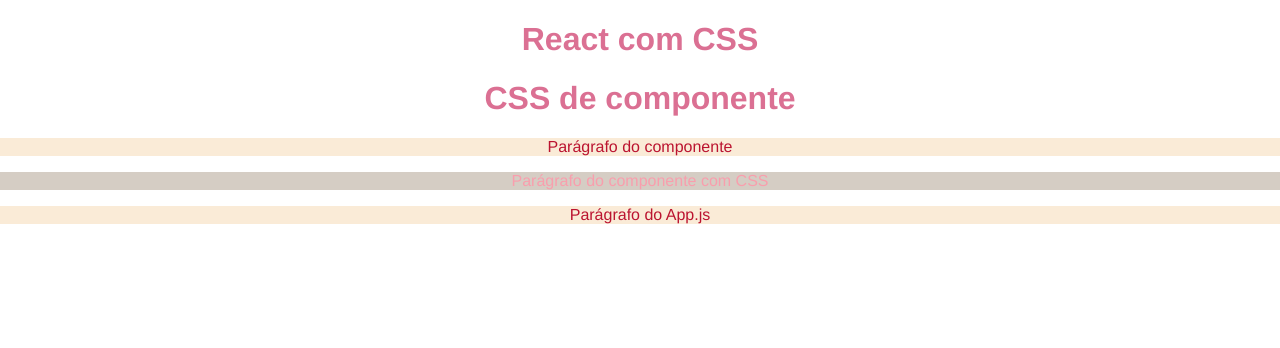
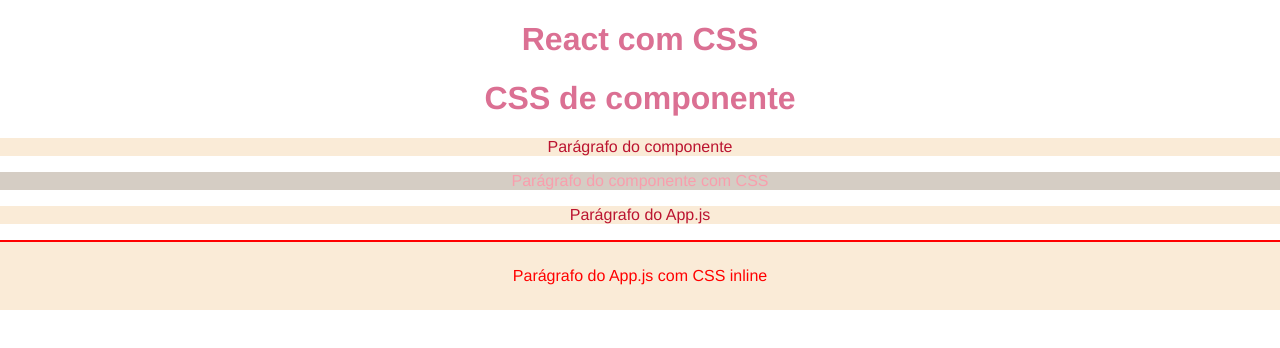
Before and after one commit to Antonio-Marquess/Curso_React, a React (Create React App) app in the folder 4_CSS_REACT/css_react/: page / in a window 1280 px wide. Shown: the top 348 px of the page. Built offline with nearby package versions, Linux system fonts and the light colour scheme.

Commit message:
CSS inline

```diff
--- a/4_CSS_REACT/css_react/src/App.js
+++ b/4_CSS_REACT/css_react/src/App.js
@@ -9,6 +9,10 @@ function App() {
         {/*CSS de componente*/}
         <MyComponent />
         <p>Parágrafo do App.js</p>
+        {/*CSS inline*/}
+        <p style={{color: 'red', padding: '25px', borderTop: '2px solid red'}}>
+            Parágrafo do App.js com CSS inline
+        </p>
     </div>
   );
 }
```
